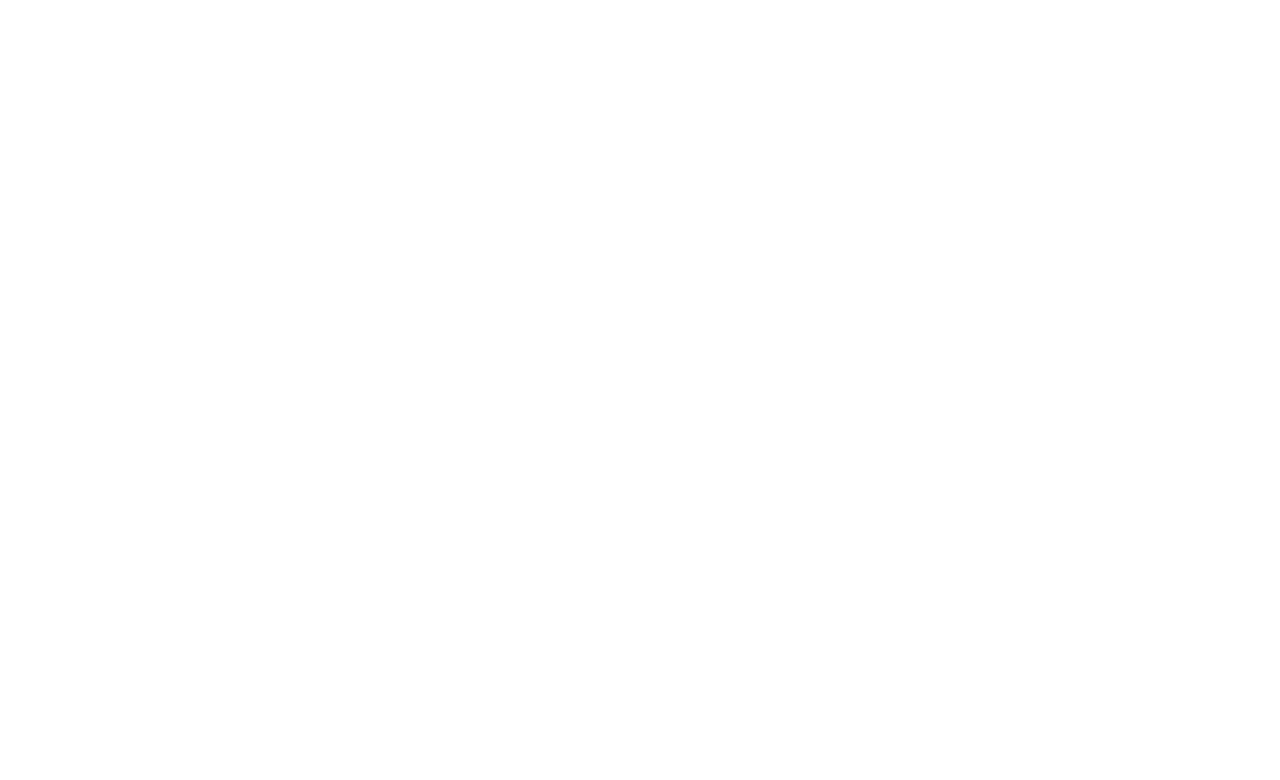
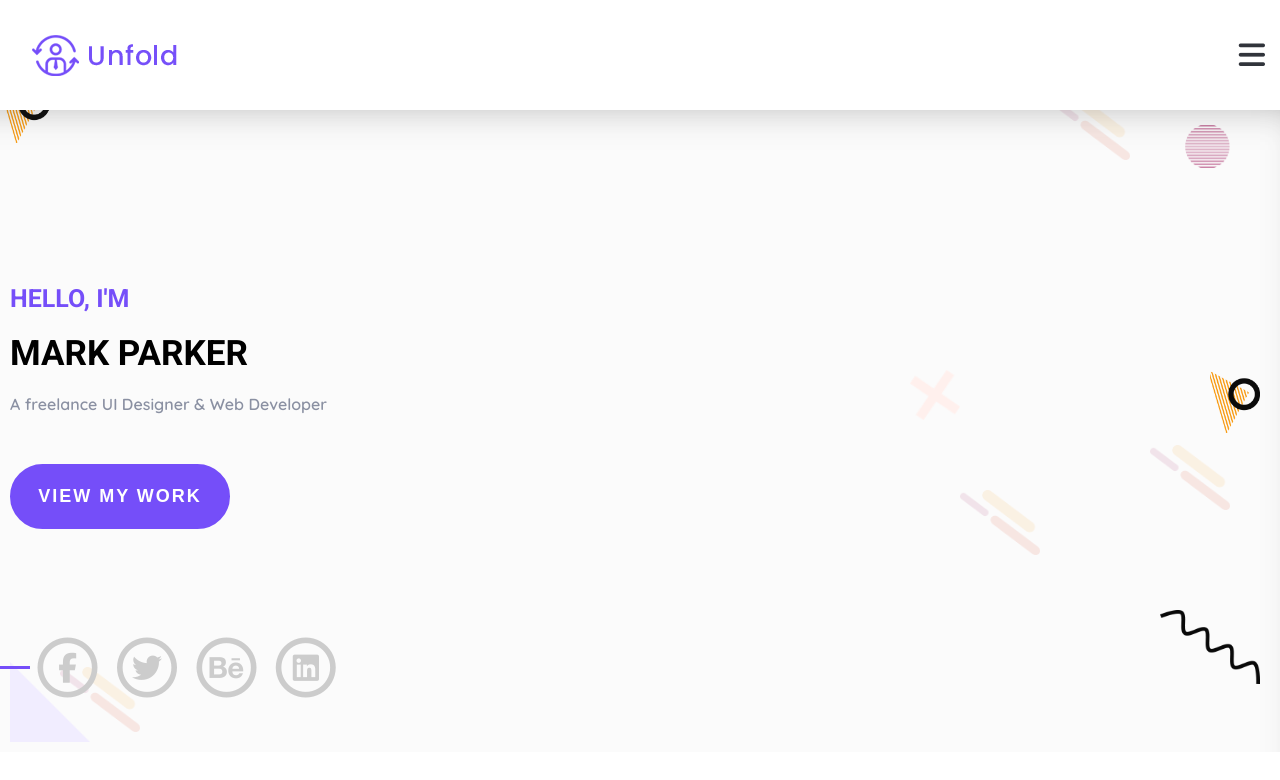
Before and after one commit to andriivam/group_9_wireframe_04, a plain HTML site: page index.html in a window 1280 px wide. Drawn offline with Linux system fonts and the light colour scheme.

Commit message:
first commit

```diff
--- a/index.css
+++ b/index.css
@@ -0,0 +1,165 @@
+* {
+    box-sizing : border-box;
+    margin: 0;
+    padding: 0;
+}
+
+body {
+    width: 100vw;
+    font-family: 'Quicksand', sans-serif;
+    font-size: 16px;
+}
+
+
+.nav {
+    display: flex;
+    flex-direction: row;
+    justify-content: space-between;
+    align-items: center;
+    margin-top: 20px;
+    margin-bottom: 20px;
+}
+
+.nav img {
+    padding: 10px;
+    width: 170px;
+    height: auto;
+    margin-left: 20px;
+
+}
+
+.nav i {
+    font-size: 30px;
+    padding-right: 15px;
+    color: #31343B;
+}
+
+.nav i:hover{
+    font-size: 30px;
+    padding-right: 15px;
+    color: #754EF9;
+}
+
+.banner {
+    background-color: #FBFBFB;
+    width: 100vw;
+    height: 642px;
+    box-shadow: inset -10px 30px 50px -50px rgba(50, 50, 50, 0.75);
+    background-repeat: no-repeat;
+    background-image:
+    url(./assets/images/banner/shape/shape-1.png),
+    url(./assets/images/banner/shape/shape-2.png),
+    url(./assets/images/banner/shape/shape-3.png),
+    url(./assets/images/banner/shape/shape-1.png),
+    url(./assets/images/banner/shape/shape-3.png),
+    url(./assets/images/banner/shape/shape-3.png),
+    url(./assets/images/banner/shape/shape-6.png),
+    url(./assets/images/banner/shape/shape-4.png),
+    url(./assets/images/banner/shape/shape-5.png),
+    url(./assets/images/banner/shape/shape-3.png);
+    background-position:
+    top -30px left,
+    top 15px right 50px,
+    top -15px right 150px,
+    top 260px right 20px,
+    top 335px right 50px,
+    top 380px right 240px,
+    top 500px right 20px,
+    top 260px right 320px,
+    bottom 10px left 10px,
+    bottom 20px left 60px;
+    background-size:
+    50px,
+    45px,
+    80px,
+    50px,
+    80px,
+    80px,
+    100px,
+    50px,
+    80px,
+    80px;
+    display: flex;
+    flex-direction: column;
+    justify-content: space-around;
+}
+
+.infoz {
+    padding-left: 10px;
+}
+
+.hello {
+    font-family: 'Roboto', sans-serif;
+    color: #754EF9;
+    font-size: 25px;
+    font-weight: bolder;
+    padding-top: 10px;
+    padding-bottom: 10px;
+}
+
+.mark {
+    font-family: 'Roboto', sans-serif;
+    font-size: 35px;
+    font-weight: bolder;
+    padding-top: 10px;
+    padding-bottom: 10px;
+}
+
+.freelance {
+    color: #8A90A2;
+    padding-top: 10px;
+    padding-bottom: 50px;
+}
+
+.vmw {
+    font-size: 18px;
+    font-weight: bolder;
+    padding: 20px;
+    cursor: pointer;
+    text-align: center;
+    text-decoration: none;
+    color: white;
+    letter-spacing: 2px;
+    background-color: #754EF9;
+    border: none;
+    border-radius: 50px;
+    border: 2px solid #754EF9;
+    display: inline-block;
+    width: 220px;
+    height: auto;
+}
+
+.vmw:hover {
+    font-size: 18px;
+    font-weight: bolder;
+    padding: 20px;
+    cursor: pointer;
+    text-align: center;
+    text-decoration: none;
+    color: #754EF9;
+    letter-spacing: 2px;
+    background-color: white;
+    border: none;
+    border-radius: 50px;
+    border: 2px solid #754EF9;
+    display: inline-block;
+    width: 220px;
+    height: auto;
+}
+
+.divicon {
+    color: #CCCCCC;
+    display: flex;
+    align-items: center;
+}
+
+.fa-stack {
+    font-size: 30px;
+}
+
+
+.line{
+	height: 3px;
+	width: 30px;
+	background-color: #754EF9;
+}
--- a/index.html
+++ b/index.html
@@ -5,9 +5,54 @@
     <meta http-equiv="X-UA-Compatible" content="IE=edge">
     <meta name="viewport" content="width=device-width, initial-scale=1.0">
     <link rel="stylesheet" href="index.css">
+    <script src="https://kit.fontawesome.com/bd39983e7d.js" crossorigin="anonymous"></script>
+    <link rel="preconnect" href="https://fonts.googleapis.com/%22%3E
+<link rel="preconnect" href="https://fonts.gstatic.com/" crossorigin>
+<link href="https://fonts.googleapis.com/css2?family=Quicksand:wght@600;700&family=Roboto:wght@500;700;900&display=swap" rel="stylesheet">
     <title>Group_9</title>
 </head>
 <body>
+    <!--THIS IS THE NAVIGATION -->
+    <section>
+        <div class="nav">
+            <img class="logo" src="./assets/images/logo.png">
+            <i class="fa-solid fa-bars"></i>
+
+    </section>
+    <section>
+        <div class="banner">
+            <p></p>
+            <div class="infoz">
+                <p class="hello">HELLO, I'M</p>
+                <p class="mark">MARK PARKER</p>
+                <p class="freelance">A freelance UI Designer & Web Developer</p>
+                <button class="vmw">VIEW MY WORK</button>
+            </div>
+            <div class="divicon">
+                <div class="line-container">
+                    <div class="line">
+                     </div>
+                </div>
+                <div class="iconz">
+                    <span class="fa-stack small">
+                        <i class="fa-regular fa-circle fa-stack-2x"></i>
+                        <i class="fa-brands fa-facebook-f fa-stack-1x"></i>
+                    </span>
+                    <span class="fa-stack small">
+                        <i class="fa-regular fa-circle fa-stack-2x"></i>
+                        <i class="fa-brands fa-twitter fa-stack-1x"></i>                        </span>
+                    <span class="fa-stack small">
+                        <i class="fa-regular fa-circle fa-stack-2x"></i>
+                        <i class="fa-brands fa-behance fa-stack-1x"></i>
+                    </span>
+                    <span class="fa-stack small">
+                        <i class="fa-regular fa-circle fa-stack-2x"></i>
+                        <i class="fa-brands fa-linkedin fa-stack-1x"></i>
+                    </span>
+                </div>
+            </div>
+        </div>
+    </section>
 
 </body>
 </html>
```
Also changed, not shown: assets/images/banner/shape/shape-1.png (added), assets/images/banner/shape/shape-2.png (added), assets/images/banner/shape/shape-3.png (added), assets/images/banner/shape/shape-4.png (added), assets/images/banner/shape/shape-5.png (added), assets/images/banner/shape/shape-6.png (added), assets/images/greycircle.png (added), assets/images/logo.png (added).
